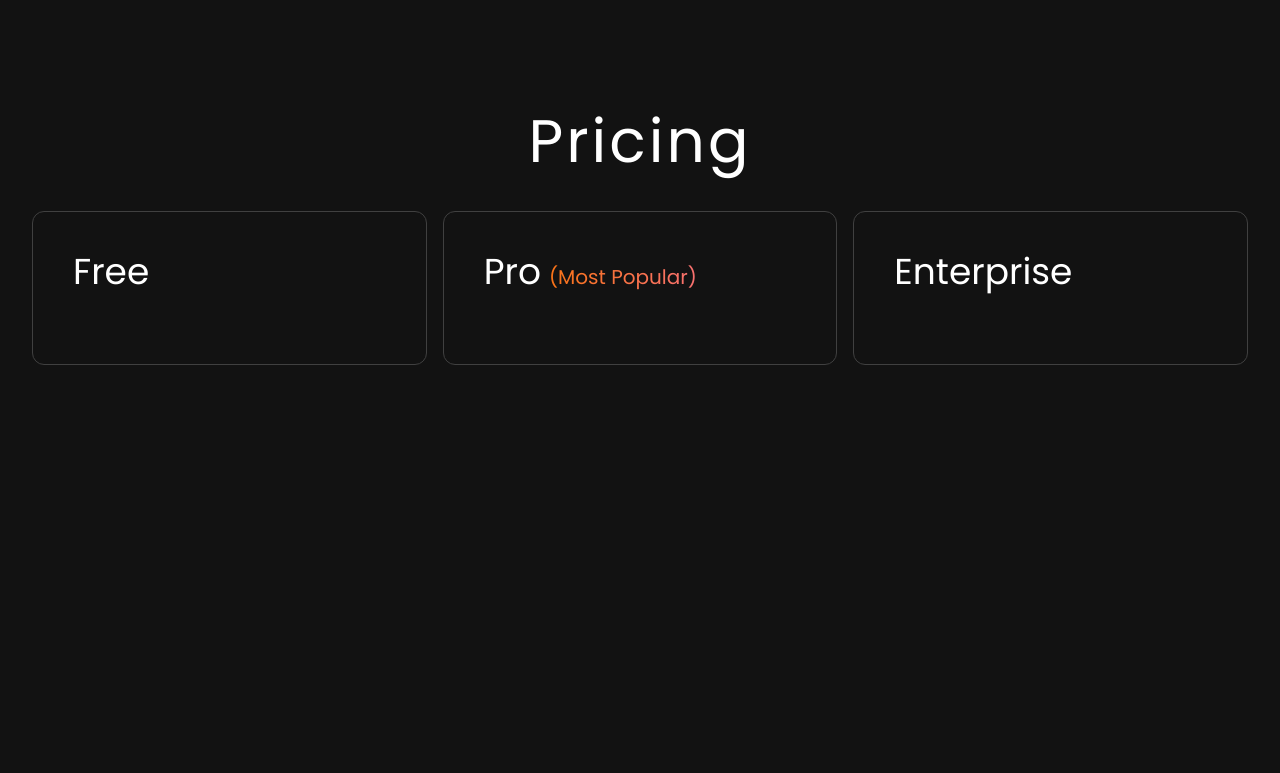
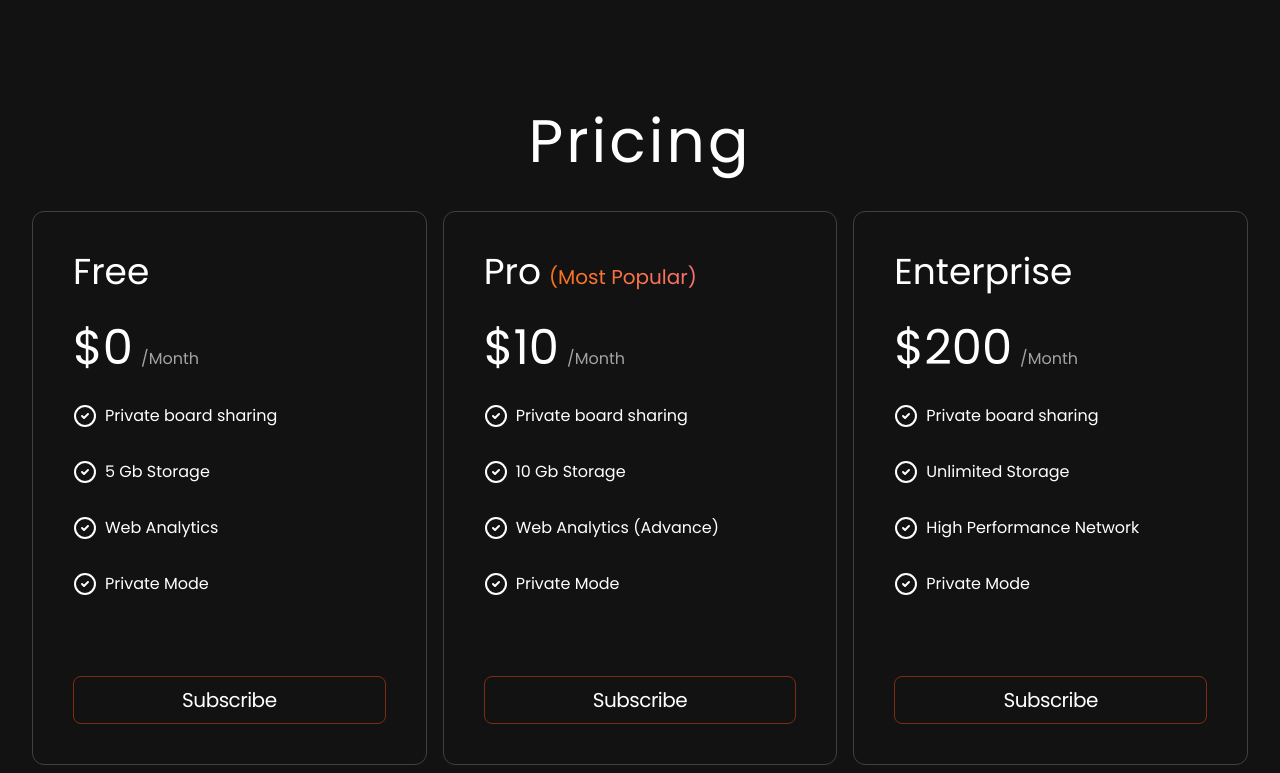
Before and after one commit to JoeLoera/beautifulwebsite, a React (Vite) app: page / in a window 1280 px wide. Shown: the part 2424-3197 px from the top of the page. Before the commit the page ends 2797 px from the top, so only its background shows below. Built offline with nearby package versions, Linux system fonts and the light colour scheme.

Commit message:
Pricing completed

```diff
--- a/src/components/Pricing.jsx
+++ b/src/components/Pricing.jsx
@@ -19,6 +19,24 @@
                   </span>
                 )}
               </p>
+              <p className="mb-8">
+                <span className="text-5xl mt-6 mr-2">{option.price}</span>
+                <span className="text-neutral-400 tracking">/Month</span>
+              </p>
+              <ul>
+                {option.features.map((feature, index) => (
+                  <li key={index} className="mt-8 flex items-center">
+                    <CheckCircle2 />
+                    <span className="ml-2">{feature}</span>
+                  </li>
+                ))}
+              </ul>
+              <a
+                href="#"
+                className="inline-flex justify-center items-center text-center w-full h-12 p-5 mt-20 tracking-tight text-xl hover:bg-orange-900 border border-orange-900 rounded-lg transition duration-200"
+              >
+                Subscribe
+              </a>
             </div>
           </div>
         ))}
```
